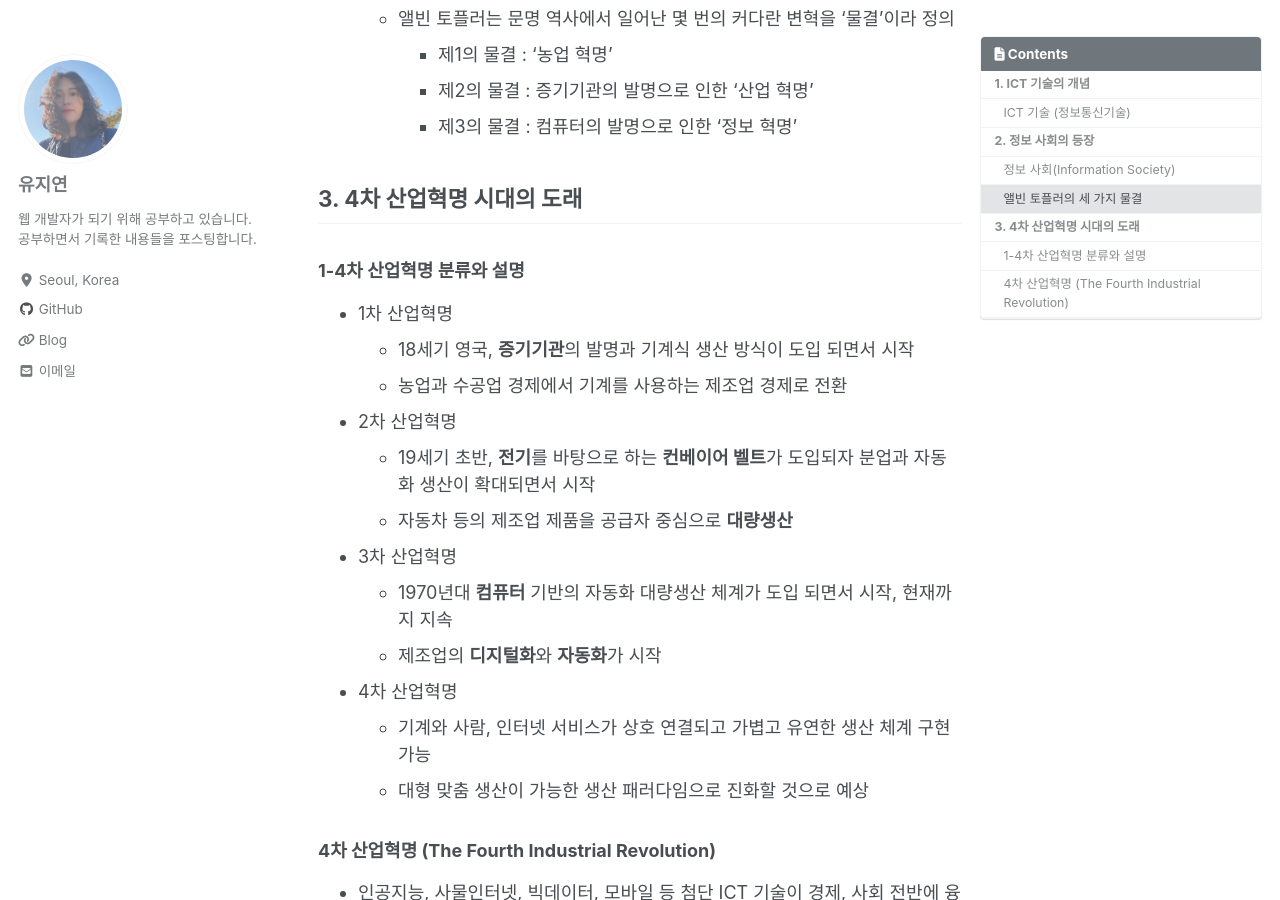
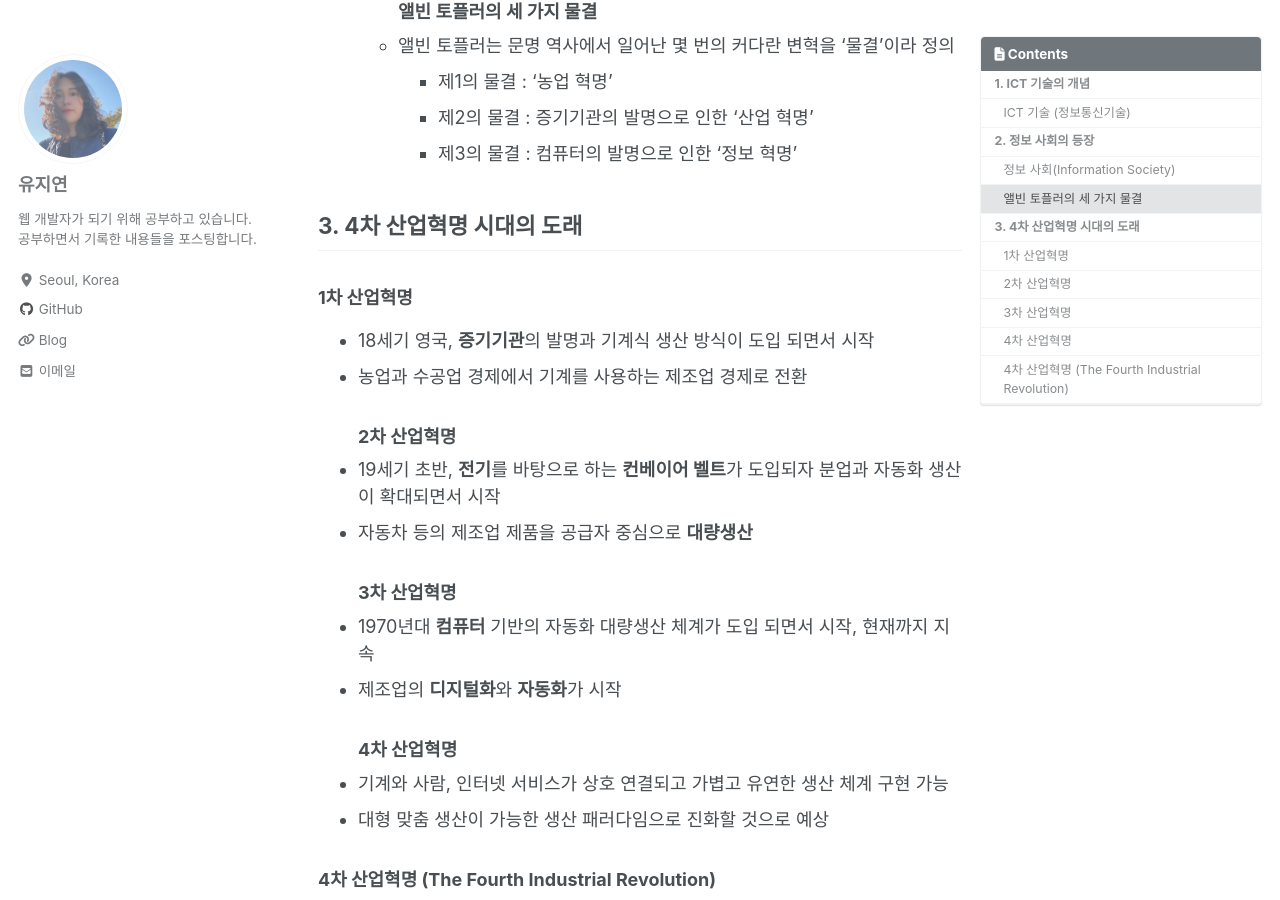
Before and after one commit to Jiyoun-Yoo/jiyoun-yoo.github.io, a Jekyll site: the page built from _posts/2020/computer-science/2020-10-10-computer-science-chapter01-1.markdown, in a window 1280 px wide and 900 px high, scrolled down 963 px. Built offline with Jekyll 4.4.1, drawn with Linux system fonts in a browser that asks for light colours; cached includes are drawn as plain includes; nearby versions of some CDN libraries; a script that is not in the unit is left out.

Commit message:
computerScience

```diff
--- a/_posts/2020/computer-science/2020-10-10-computer-science-chapter01-1.markdown
+++ b/_posts/2020/computer-science/2020-10-10-computer-science-chapter01-1.markdown
@@ -30,10 +30,10 @@ last_modified_at: '2020-10-10 23:00:00 +0800'
 ## 2. 정보 사회의 등장
 - **정보(Information)** : 실생활에 도움이 되도록 가공하고 정리한 자료를 의미
 ### **정보 사회(Information Society)**
-- ICT 기술의 발달로 정보의 양이 많아져 모든 업무의 중심이 정보 활용으로 이루어지고 정보가 부의 창출의 원천이 되는 사회
-- 1980년대, 대니얼 벨과 앨빈 토플러 등의 미래학자들은 정보 사회를 예견함
-- 20세기 말, 인터넷이 기하급수적인 속도로 보급되면서 정보 사회가 고도화됨
-- 21세기, 단순 정보 사회가 아닌 '4차 산업혁명 시대'로 돌입
+  - ICT 기술의 발달로 정보의 양이 많아져 모든 업무의 중심이 정보 활용으로 이루어지고 정보가 부의 창출의 원천이 되는 사회
+  - 1980년대, 대니얼 벨과 앨빈 토플러 등의 미래학자들은 정보 사회를 예견함
+  - 20세기 말, 인터넷이 기하급수적인 속도로 보급되면서 정보 사회가 고도화됨
+  - 21세기, 단순 정보 사회가 아닌 '4차 산업혁명 시대'로 돌입
 ### **앨빈 토플러의 세 가지 물결**
   - 앨빈 토플러는 문명 역사에서 일어난 몇 번의 커다란 변혁을 '물결'이라 정의
     - 제1의 물결 : '농업 혁명'
@@ -41,19 +41,18 @@ last_modified_at: '2020-10-10 23:00:00 +0800'
     - 제3의 물결 : 컴퓨터의 발명으로 인한 '정보 혁명'
 
 ## 3. 4차 산업혁명 시대의 도래
-### 1-4차 산업혁명 분류와 설명
-  - 1차 산업혁명
-    - 18세기 영국, **증기기관**의 발명과 기계식 생산 방식이 도입 되면서 시작
-    - 농업과 수공업 경제에서 기계를 사용하는 제조업 경제로 전환
-  - 2차 산업혁명
-    - 19세기 초반, **전기**를 바탕으로 하는 **컨베이어 벨트**가 도입되자 분업과 자동화 생산이 확대되면서 시작
-    - 자동차 등의 제조업 제품을 공급자 중심으로 **대량생산**
-  - 3차 산업혁명
-    - 1970년대 **컴퓨터** 기반의 자동화 대량생산 체계가 도입 되면서 시작, 현재까지 지속
-    - 제조업의 **디지털화**와 **자동화**가 시작
-  - 4차 산업혁명
-    - 기계와 사람, 인터넷 서비스가 상호 연결되고 가볍고 유연한 생산 체계 구현 가능
-    - 대형 맞춤 생산이 가능한 생산 패러다임으로 진화할 것으로 예상
+### 1차 산업혁명
+  - 18세기 영국, **증기기관**의 발명과 기계식 생산 방식이 도입 되면서 시작
+  - 농업과 수공업 경제에서 기계를 사용하는 제조업 경제로 전환
+### 2차 산업혁명
+  - 19세기 초반, **전기**를 바탕으로 하는 **컨베이어 벨트**가 도입되자 분업과 자동화 생산이 확대되면서 시작
+  - 자동차 등의 제조업 제품을 공급자 중심으로 **대량생산**
+### 3차 산업혁명
+  - 1970년대 **컴퓨터** 기반의 자동화 대량생산 체계가 도입 되면서 시작, 현재까지 지속
+  - 제조업의 **디지털화**와 **자동화**가 시작
+### 4차 산업혁명
+  - 기계와 사람, 인터넷 서비스가 상호 연결되고 가볍고 유연한 생산 체계 구현 가능
+  - 대형 맞춤 생산이 가능한 생산 패러다임으로 진화할 것으로 예상
 
 ### **4차 산업혁명 (The Fourth Industrial Revolution)**
   - 인공지능, 사물인터넷, 빅데이터, 모바일 등 첨단 ICT 기술이 경제, 사회 전반에 융합되어 혁신적인 변화가 일어나는 차세대 산업혁명으로, **2016년** 세계경제포럼인 **다보스포럼**에서 **클라우스 슈밥** 회장이 처음 제시한 개념
--- a/assets/js/plugins/markerwidget.js
+++ b/assets/js/plugins/markerwidget.js
@@ -1,4 +1,3 @@
-
 /*
 (function(d, h, m){
     var js, fjs = d.getElementsByTagName(h)[0];
```
